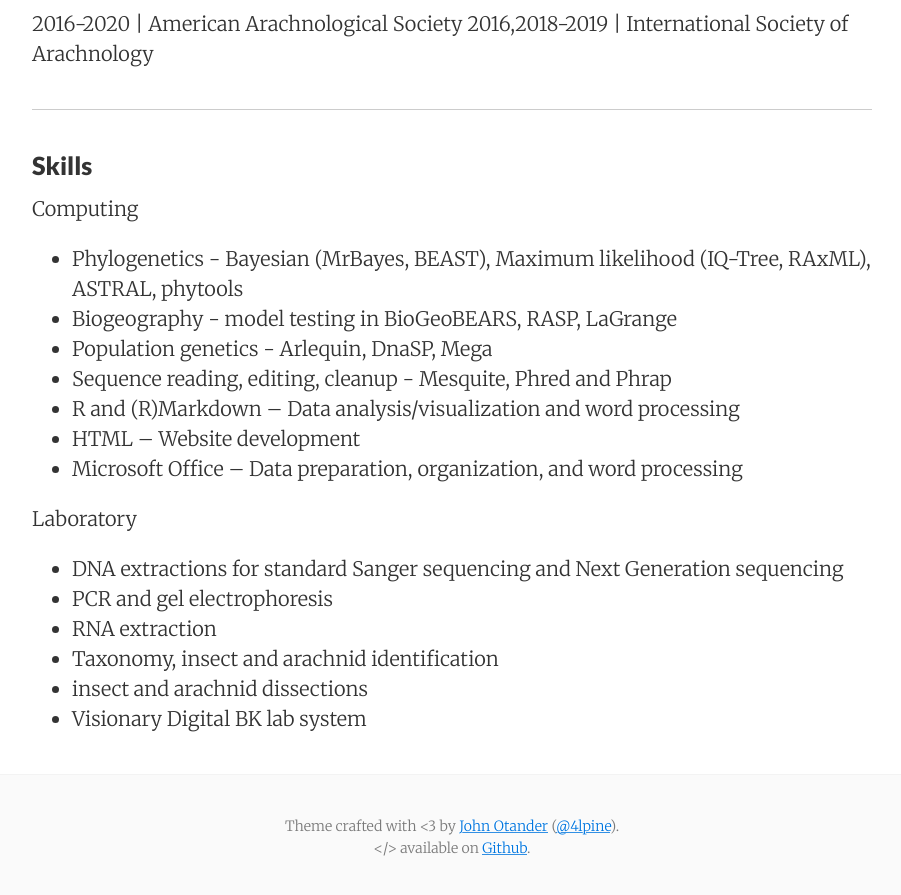
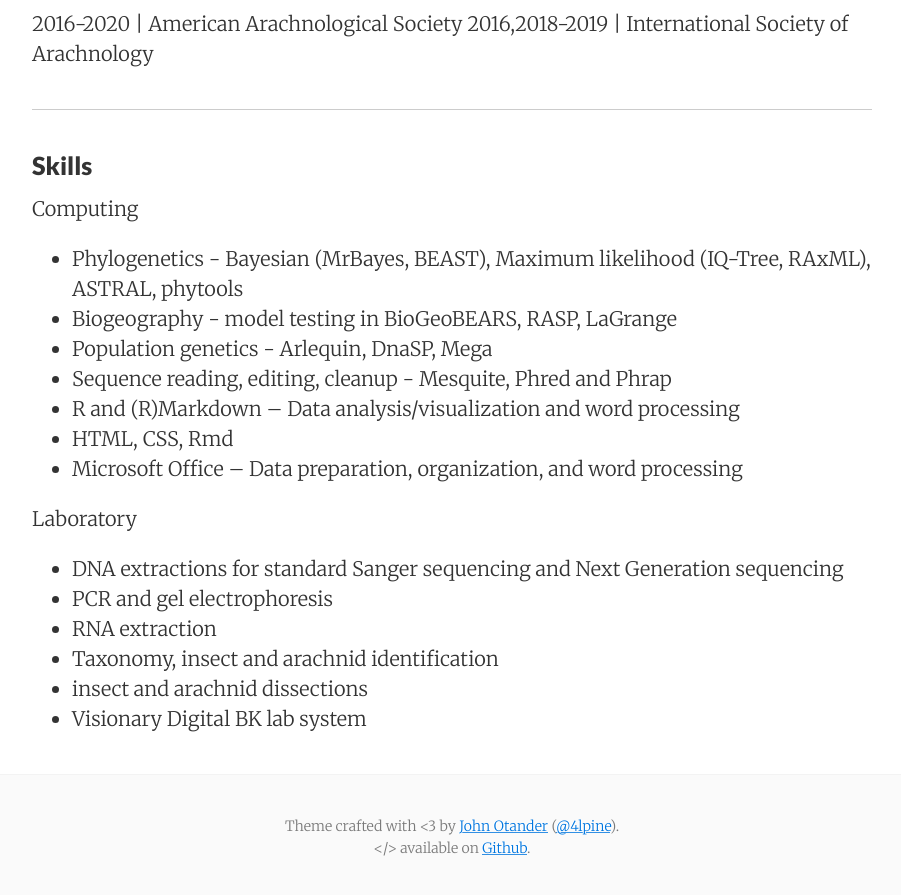
Before and after one commit to lchamberland/lchamberland.github.io, a Jekyll site: the page built from CV.md, in a window 1280 px wide and 900 px high, scrolled down 5752 px. Shown: the top 895 px of the window, without its empty margins (188-1089 px from the left). Built offline with Jekyll 4.4.1, drawn with Linux system fonts in a browser that asks for light colours; our own code applies the rules of GitHub Pages for plain Markdown files.

Commit message:
Update CV.md

```diff
--- a/CV.md
+++ b/CV.md
@@ -118,7 +118,7 @@
 <li>Population genetics - Arlequin, DnaSP, Mega</li>
 <li>Sequence reading, editing, cleanup - Mesquite, Phred and Phrap</li>
 <li>R and (R)Markdown – Data analysis/visualization and word processing</li>
-<li>HTML – Website development</li>
+<li>HTML, CSS, Rmd</li>
 <li>Microsoft Office – Data preparation, organization, and word processing</li>
 </ul>
 </p>
```
